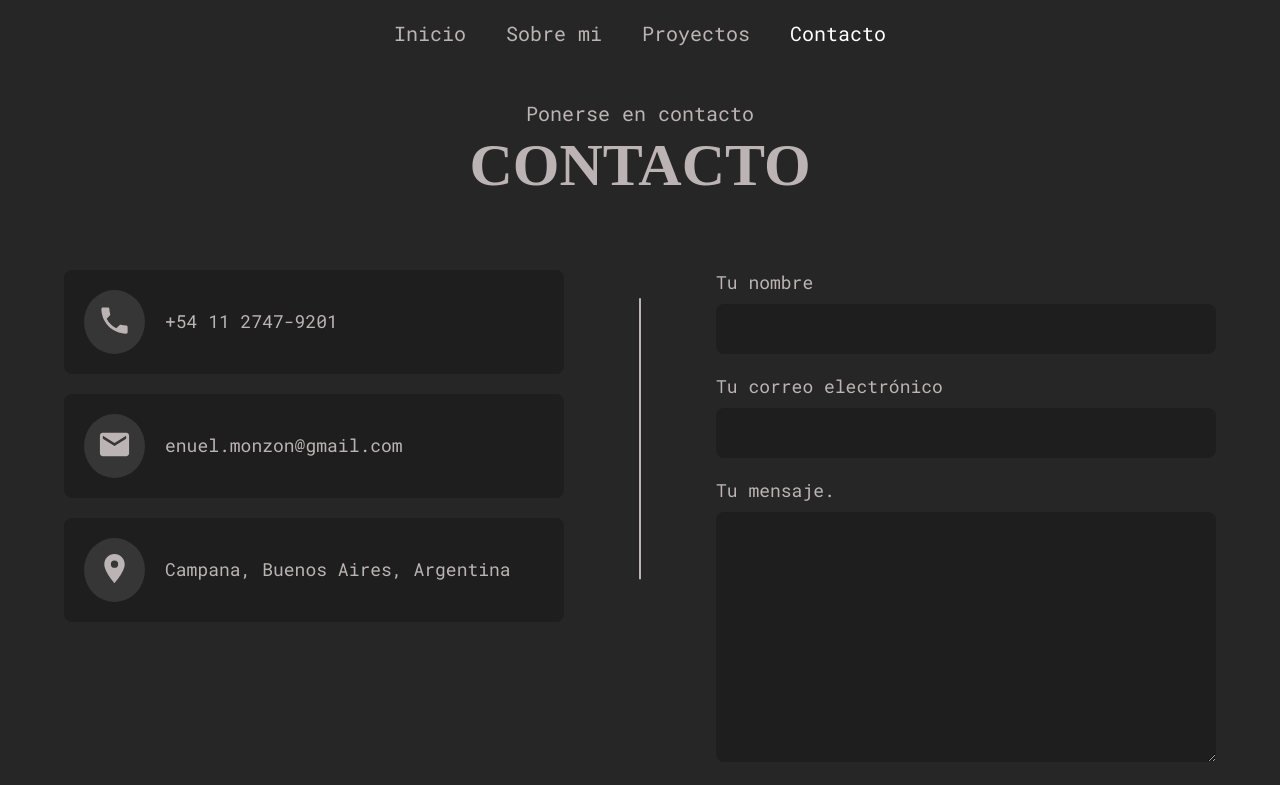
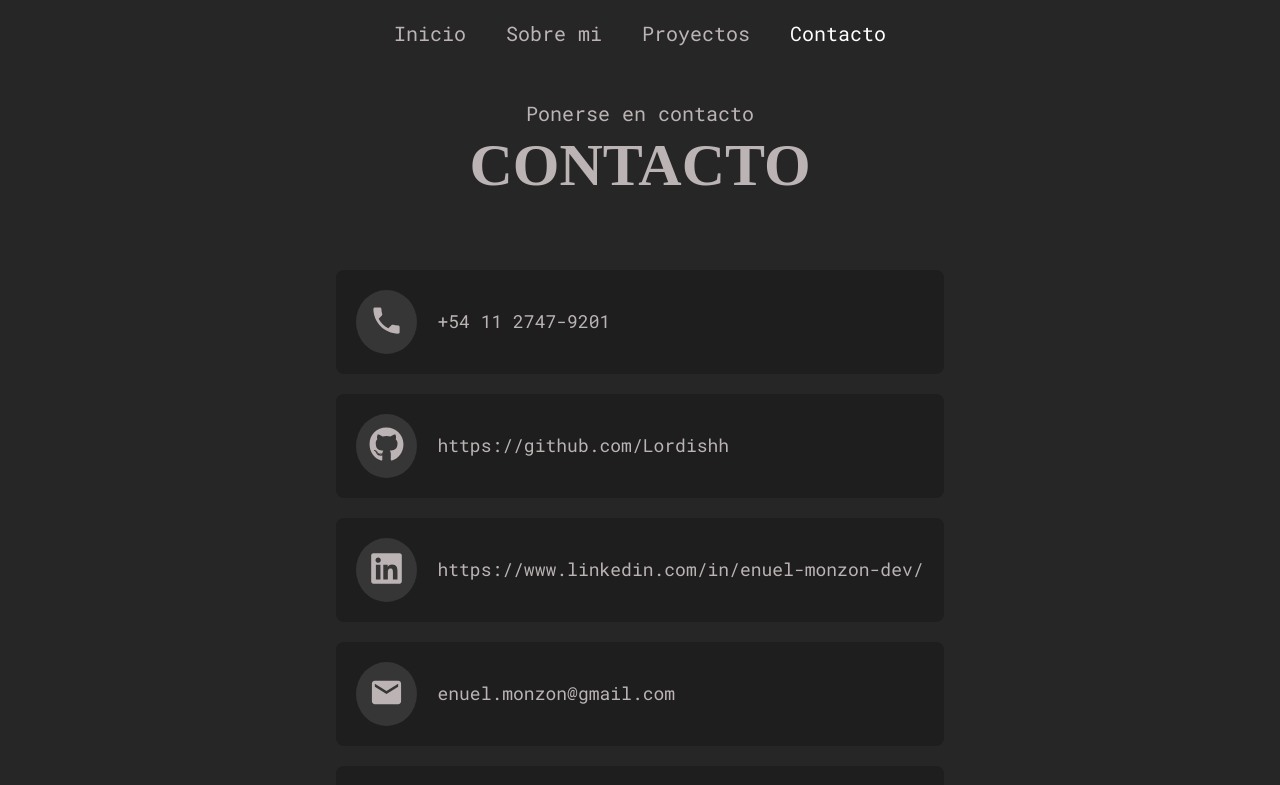
Before and after one commit to Lordishh/portfolio, a React (Create React App) app: page /contact in a window 1280 px wide. Shown: the top 785 px of the page. Built offline with nearby package versions, Linux system fonts and the light colour scheme; a web font is replaced by a local one.

Commit message:
fixes contact page

```diff
--- a/src/components/ContactSection.js
+++ b/src/components/ContactSection.js
@@ -1,9 +1,10 @@
 import React from 'react';
 import styled from 'styled-components';
 import { MdLocalPhone, MdEmail } from 'react-icons/md';
+import { FaGithub, FaLinkedin } from 'react-icons/fa';
 import ContactInfoItem from './ContactInfoItem';
 import SectionTitle from './SectionTitle';
-import ContactForm from './ContactForm';
+/* import ContactForm from './ContactForm'; */
 
 const ContactSectionStyle = styled.div`
   padding: 10rem 0;
@@ -11,10 +12,10 @@ const ContactSectionStyle = styled.div`
     display: flex;
     gap: 5rem;
     margin-top: 7rem;
-    justify-content: space-between;
+    justify-content: center;
     position: relative;
   }
-  .contactSection__wrapper::after {
+  /* .contactSection__wrapper::after {
     position: absolute;
     content: '';
     width: 2px;
@@ -31,7 +32,7 @@ const ContactSectionStyle = styled.div`
   .right {
     max-width: 500px;
     width: 100%;
-  }
+  }*/
   @media only screen and (max-width: 768px) {
     .contactSection__wrapper {
       flex-direction: column;
@@ -60,12 +61,20 @@ const ContactSection = () => (
       <div className="contactSection__wrapper">
         <div className="left">
           <ContactInfoItem icon={<MdLocalPhone />} text="+54 11 2747-9201" />
+          <ContactInfoItem
+            icon={<FaGithub />}
+            text="https://github.com/Lordishh"
+          />
+          <ContactInfoItem
+            icon={<FaLinkedin />}
+            text="https://www.linkedin.com/in/enuel-monzon-dev/"
+          />
           <ContactInfoItem icon={<MdEmail />} text="enuel.monzon@gmail.com" />
           <ContactInfoItem text="Campana, Buenos Aires, Argentina" />
         </div>
-        <div className="right">
+        {/* <div className="right">
           <ContactForm />
-        </div>
+        </div> */}
       </div>
     </div>
   </ContactSectionStyle>
```
